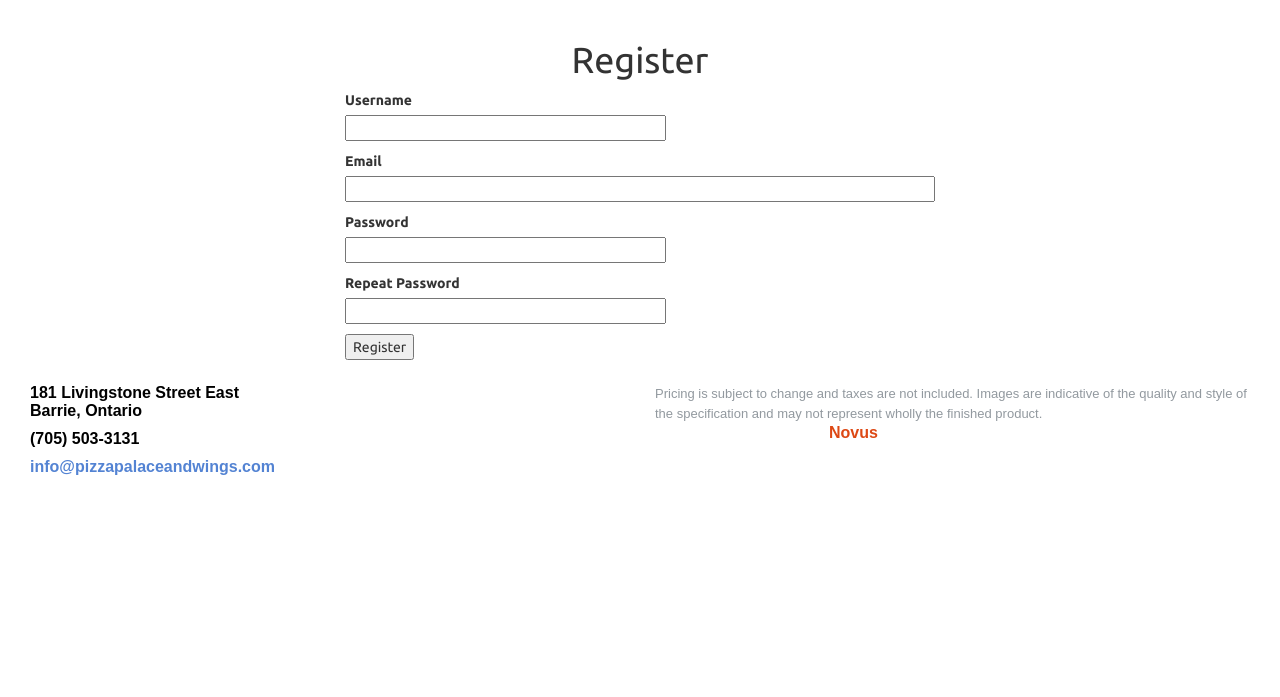
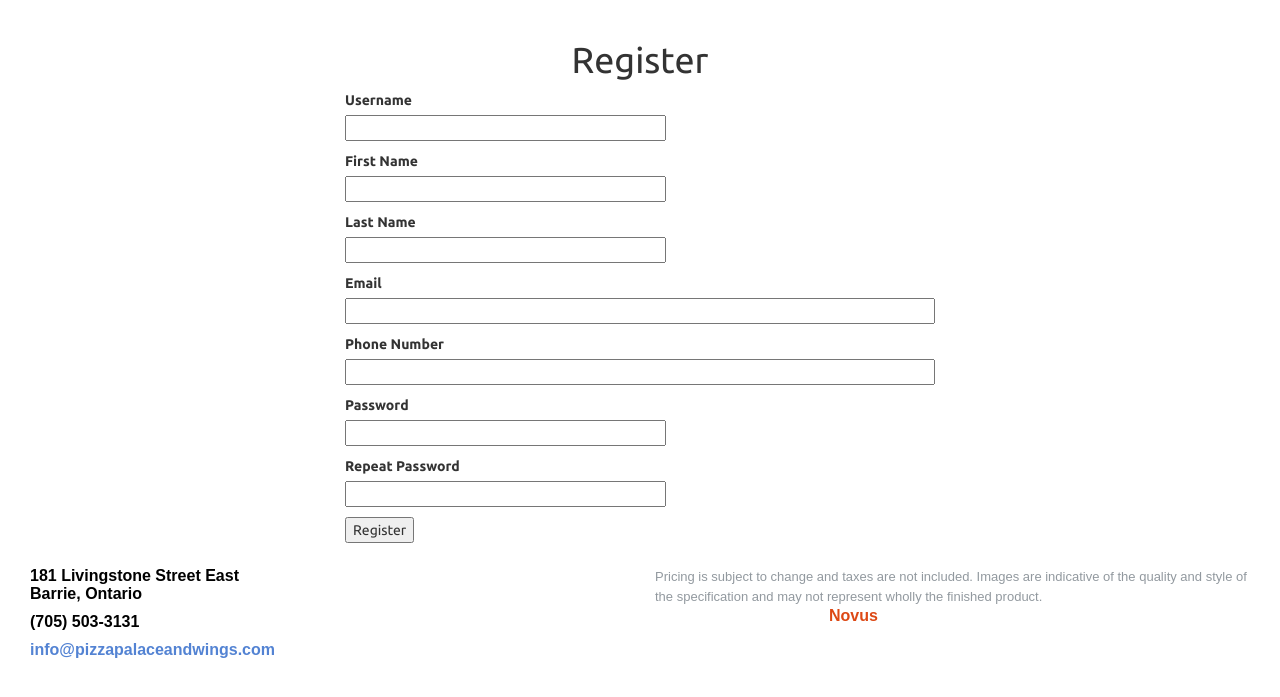
Before and after one commit to mattpodolak/PizzaPalaceWebsite, a Flask app: page /register in a window 1280 px wide. Shown: the part 52-749 px from the top of the page. Run offline with Flask 2, Linux system fonts and the light colour scheme; some libraries are stand-ins or nearby versions.

Commit message:
more user info required

```diff
--- a/app/forms.py
+++ b/app/forms.py
@@ -11,7 +11,10 @@ class LoginForm(FlaskForm):
 
 class RegistrationForm(FlaskForm):
     username = StringField('Username', validators=[DataRequired()])
+    firstname = StringField('First Name', validators=[DataRequired()])
+    lastname = StringField('Last Name', validators=[DataRequired()])
     email = StringField('Email', validators=[DataRequired(), Email()])
+    phone = StringField('Phone Number', validators=[DataRequired()])
     password = PasswordField('Password', validators=[DataRequired()])
     password2 = PasswordField('Repeat Password', validators=[DataRequired(), EqualTo('password')])
     submit = SubmitField('Register')
--- a/app/routes.py
+++ b/app/routes.py
@@ -85,7 +85,7 @@ def register():
 @login_required
 def user(username):
     user = User.query.filter_by(username=username).first_or_404()
-    posts = [
+    addresses = [
         {'author': user, 'body': 'Test post #1'},
         {'author': user, 'body': 'Test post #2'}
     ]
--- a/app/templates/register.html
+++ b/app/templates/register.html
@@ -12,9 +12,30 @@
             {% endfor %}
         </p>
         <p>
+            {{ form.firstname.label }}<br>
+            {{ form.firstname(size=32) }}<br>
+            {% for error in form.firstname.errors %}
+            <span style="color: red;">[{{ error }}]</span>
+            {% endfor %}
+        </p>
+        <p>
+            {{ form.lastname.label }}<br>
+            {{ form.lastname(size=32) }}<br>
+            {% for error in form.lastname.errors %}
+            <span style="color: red;">[{{ error }}]</span>
+            {% endfor %}
+        </p>
+        <p>
             {{ form.email.label }}<br>
             {{ form.email(size=64) }}<br>
             {% for error in form.email.errors %}
+            <span style="color: red;">[{{ error }}]</span>
+            {% endfor %}
+        </p>
+        <p>
+            {{ form.phone.label }}<br>
+            {{ form.phone(size=64) }}<br>
+            {% for error in form.phone.errors %}
             <span style="color: red;">[{{ error }}]</span>
             {% endfor %}
         </p>
```
Also changed, not shown: app/templates/user.html (+6 -1 lines).
